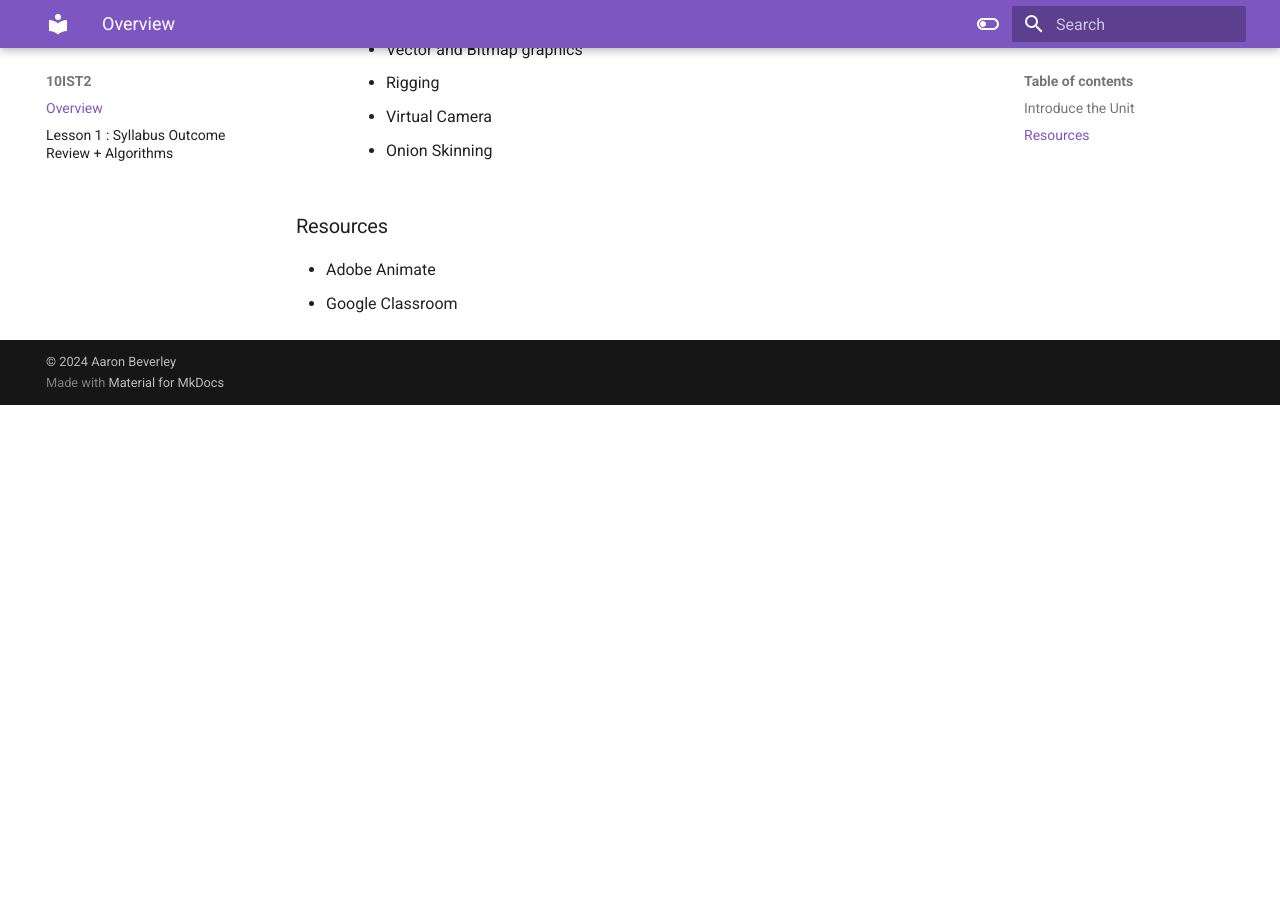
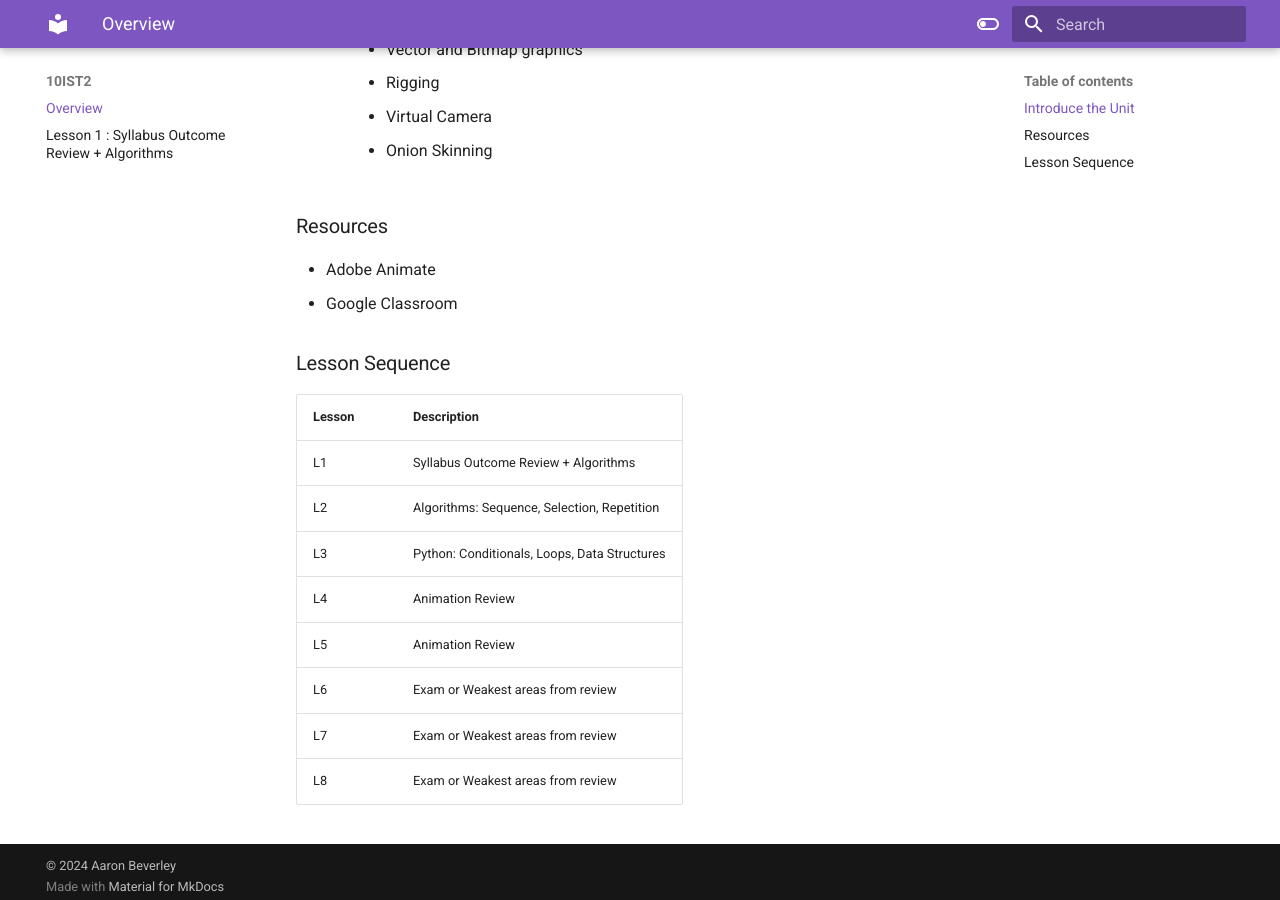
Before and after one commit to aaron-beverley-mq/edst8238-placement-journal, an MkDocs documentation site: the page built from docs/10IST2/overview.md, in a window 1280 px wide and 900 px high, scrolled down 1405 px. Built offline with MkDocs 1.6.1 and Material for MkDocs 9.7.7, drawn with Linux system fonts in a browser that asks for light colours; before the commit the page ends 1810 px from its top, so only the background shows below that.

Commit message:
added 10IST lesson 2 and overall plan for 3 weeks

```diff
--- a/docs/10IST2/overview.md
+++ b/docs/10IST2/overview.md
@@ -62,3 +62,15 @@
 ### Resources
 - Adobe Animate
 - Google Classroom
+
+### Lesson Sequence
+| Lesson | Description |
+| ---- | ---- |
+| L1 | Syllabus Outcome Review + Algorithms |
+| L2 | Algorithms: Sequence, Selection, Repetition |
+| L3 | Python: Conditionals, Loops, Data Structures |
+| L4 | Animation Review |
+| L5 | Animation Review |
+| L6 | Exam or Weakest areas from review |
+| L7 | Exam or Weakest areas from review |
+| L8 | Exam or Weakest areas from review |
```
Also changed, not shown: docs/10IST2/lesson2.md (added, +29 -0 lines), docs/10IST5/lesson2.md (added, +29 -0 lines), docs/10IST5/overview.md (+13 -0 lines).
